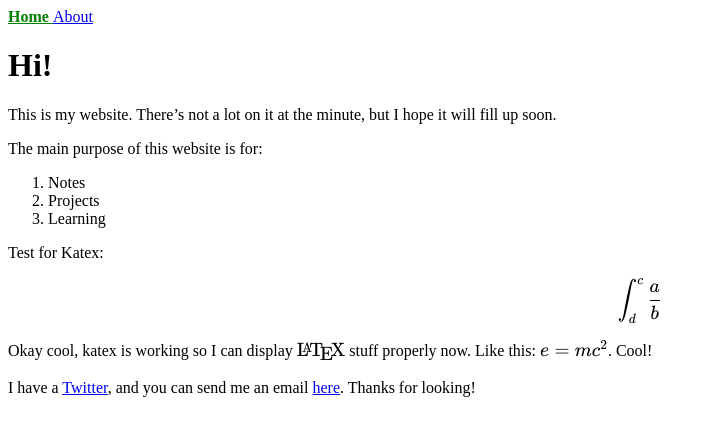
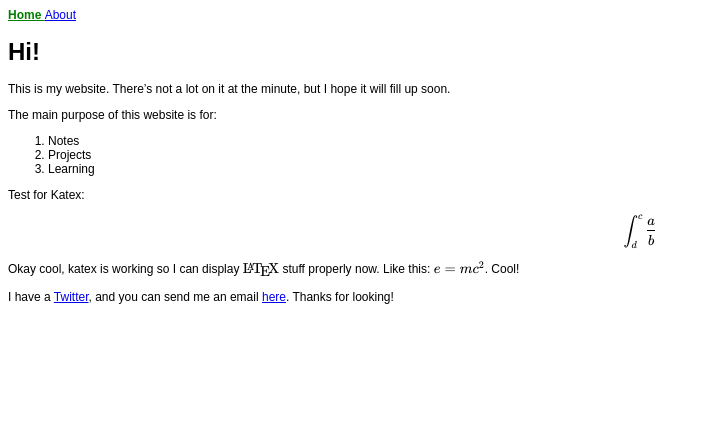
Before and after one commit to andyleemitchell/andyleemitchell.github.io, a Jekyll site: the page built from index.md, in a window 1280 px wide. Shown: the top 436 px of the page, without its empty margins (0-715 px from the left). Built offline with Jekyll 4.4.1, drawn with Linux system fonts in a browser that asks for light colours; nearby versions of some CDN libraries; our own code applies the rules of GitHub Pages for plain Markdown files.

Commit message:
Update main.scss
changed font and font size

```diff
--- a/_sass/main.scss
+++ b/_sass/main.scss
@@ -2,3 +2,8 @@
     color: green;
     font-weight: bold;
 }
+
+body {
+    font-family: "Roboto Mono", sans-serif;
+    font-size: 12px;
+}
```
